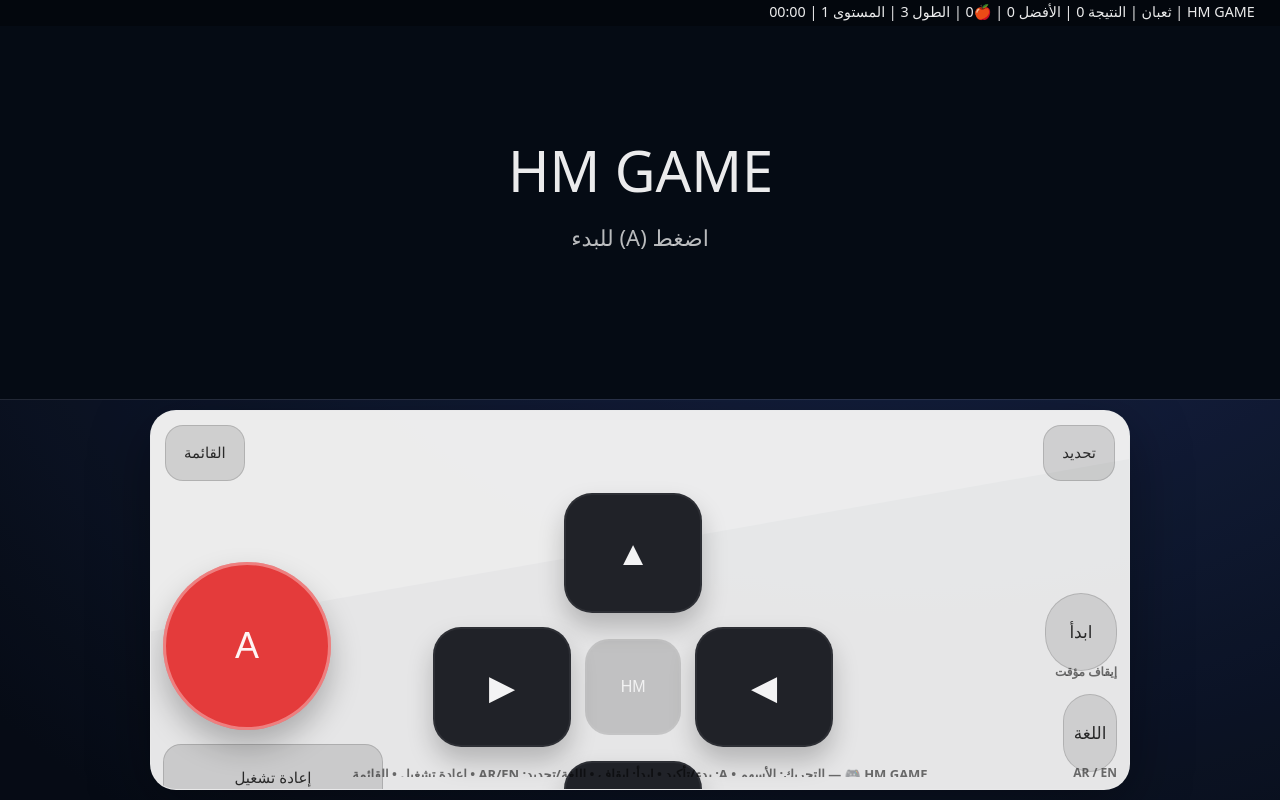
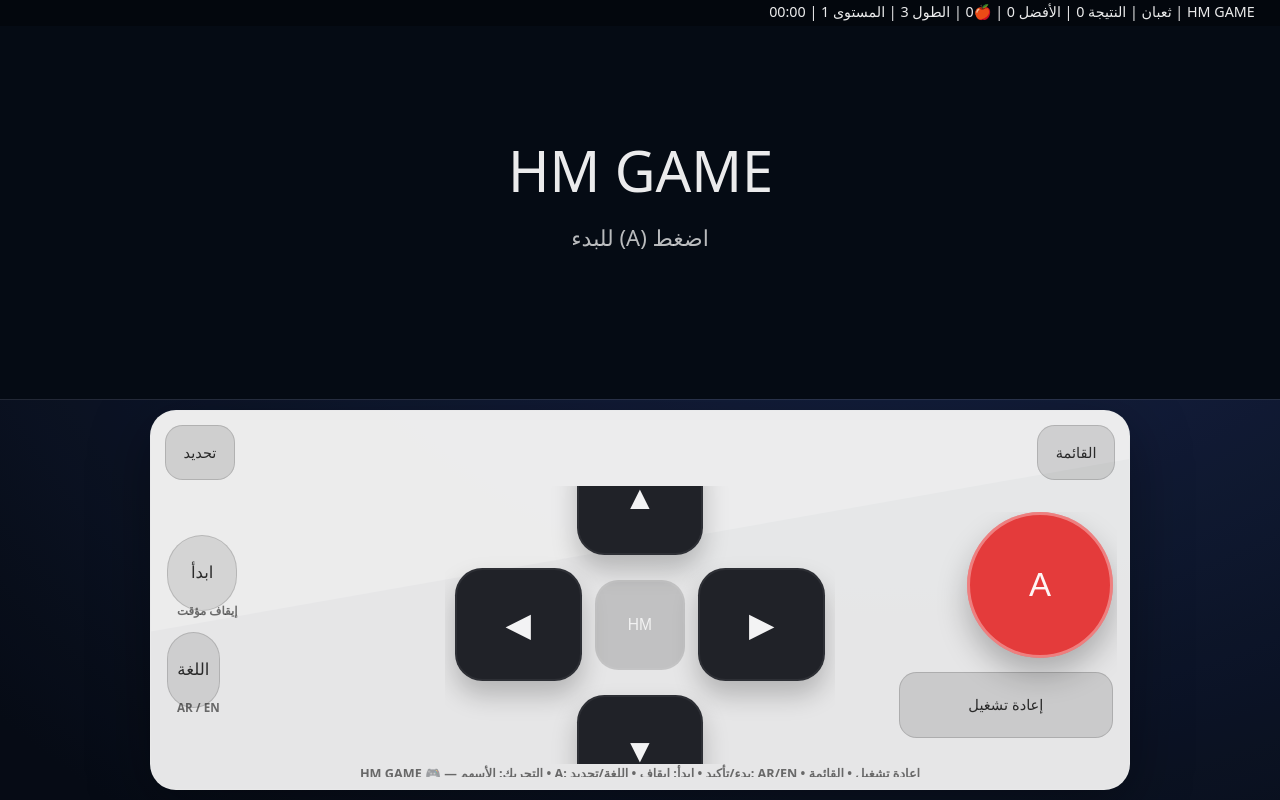
Before and after one commit to romojask/HM-GAME, a plain HTML site: page index.html in a window 1280 px wide. Drawn offline with Linux system fonts and the light colour scheme.

Commit message:
Update index.html

```diff
--- a/index.html
+++ b/index.html
@@ -11,15 +11,11 @@
       --bg:#070d18;
       --txt: rgba(255,255,255,.92);
       --shadow: rgba(0,0,0,.35);
-
       --padBase: rgba(240,240,240,.96);
       --padDark: rgba(22,24,30,.95);
       --A:#e43b3b;
 
-      /* real viewport height */
       --vh: 1vh;
-
-      /* auto scale for pad */
       --padScale: 1;
     }
 
@@ -37,12 +33,15 @@
       touch-action: manipulation;
     }
 
-    /* 50/50 real */
+    /* ✅ 50/50 أفضل */
     .app{
       height: calc(var(--vh) * 100);
       display:grid;
       grid-template-rows: 1fr 1fr;
       min-height:0;
+    }
+    @supports (height: 100dvh){
+      .app{ height: 100dvh; }
     }
 
     /* ===== GAME AREA ===== */
@@ -65,15 +64,17 @@
     /* ===== PAD AREA ===== */
     .pad{
       min-height:0;
-      padding:0;
       background: rgba(0,0,0,.12);
       overflow:hidden;
+
+      /* ✅ مهم جدًا: لا نسمح لـ RTL بقلب ترتيب الأزرار */
+      direction: ltr;
     }
+
     .padBody{
       height:100%;
       width:100%;
       margin:0;
-      max-width:none;
 
       background: var(--padBase);
       border: 1px solid rgba(255,255,255,.10);
@@ -90,6 +91,9 @@
       flex-direction:column;
       justify-content:space-between;
       min-height:0;
+
+      /* ✅ ثابت LTR */
+      direction: ltr;
     }
     .padBody:before{
       content:"";
@@ -109,7 +113,6 @@
     }
     .btn:active{ transform: translateY(1px); }
 
-    /* ===== TOP MINI ===== */
     .padTop{
       z-index:1;
       display:flex;
@@ -119,7 +122,6 @@
       padding: 2px 2px 6px 2px;
     }
 
-    /* ===== AUTO SCALE SIZES ===== */
     .smallBtn{
       height: calc(56px * var(--padScale));
       padding: 0 calc(18px * var(--padScale));
@@ -132,20 +134,17 @@
       white-space:nowrap;
     }
 
-    /* ===== PHONE-FIRST LAYOUT =====
-       حل مشكلة قص زر A: نستخدم 3 مناطق:
-       - يسار: أزرار (ابدأ/لغة)
-       - وسط: D-pad كبير
-       - يمين: A + Restart (داخل الشاشة دائمًا)
-       والعمود الأوسط يأخذ أكبر مساحة */
+    /* ✅ لمنع التداخل: نعطي الوسط مساحة أكبر */
     .padMain{
       z-index:1;
       display:grid;
-      grid-template-columns: 0.95fr 1.35fr 0.95fr;
+      grid-template-columns: minmax(0, 1fr) minmax(0, 1.45fr) minmax(0, 1fr);
       align-items:center;
-      gap: 12px;
+      gap: 14px;
       padding: 6px 0;
       min-height:0;
+
+      overflow:hidden;
     }
 
     .sideLeft{
@@ -154,14 +153,15 @@
       gap: 14px;
       padding-left: 4px;
       min-width: 0;
+      overflow:hidden;
     }
-
     .sideRight{
       display:grid;
       justify-items:end;
       gap: 14px;
       padding-right: 4px;
       min-width: 0;
+      overflow:hidden;
     }
 
     .pill{
@@ -173,6 +173,7 @@
       font-weight: 1200;
       color: rgba(0,0,0,.80);
       font-size: calc(17px * var(--padScale));
+      text-align:center;
     }
     .sub{
       font-size: calc(12px * var(--padScale));
@@ -182,12 +183,12 @@
       padding-left: 10px;
     }
 
-    /* D-Pad */
     .dpad{
       display:grid;
       justify-items:center;
       gap: calc(14px * var(--padScale));
       min-width:0;
+      overflow:hidden;
     }
     .drow{
       display:flex;
@@ -196,9 +197,10 @@
       justify-content:center;
     }
 
+    /* ✅ قللنا شوي من حجم D-pad لتفادي أي تداخل */
     .padBtn{
-      width: calc(138px * var(--padScale));
-      height: calc(120px * var(--padScale));
+      width: calc(130px * var(--padScale));
+      height: calc(116px * var(--padScale));
       border-radius: calc(28px * var(--padScale));
       background: var(--padDark);
       color: rgba(255,255,255,.95);
@@ -208,8 +210,8 @@
     }
 
     .centerDot{
-      width: calc(96px * var(--padScale));
-      height: calc(96px * var(--padScale));
+      width: calc(92px * var(--padScale));
+      height: calc(92px * var(--padScale));
       border-radius: calc(24px * var(--padScale));
       background: rgba(0,0,0,.16);
       color: rgba(255,255,255,.78);
@@ -221,16 +223,17 @@
       justify-content:center;
     }
 
-    /* A + Restart — ✅ منع القص: الحجم يتقلص تلقائياً */
+    /* ✅ زر A أصغر قليلًا لتجنب تداخل مع D-pad */
     .A{
-      width: min(100%, calc(168px * var(--padScale)));
-      height: calc(168px * var(--padScale));
+      width: min(100%, calc(150px * var(--padScale)));
+      height: calc(150px * var(--padScale));
       border-radius: 999px;
       background: var(--A);
       color: rgba(255,255,255,.95);
       font-weight: 1300;
-      font-size: calc(36px * var(--padScale));
+      font-size: calc(34px * var(--padScale));
       box-shadow: inset 0 0 0 3px rgba(255,255,255,.35), 0 16px 30px rgba(0,0,0,.25);
+      justify-self:end;
     }
 
     .restart{
@@ -243,6 +246,8 @@
       color: rgba(0,0,0,.80);
       font-size: calc(15px * var(--padScale));
       white-space:nowrap;
+      text-align:center;
+      justify-self:end;
     }
 
     .padHint{
@@ -257,14 +262,12 @@
       padding: 0 8px;
     }
 
-    /* ✅ على شاشات ضيقة جداً: نجعل الأعمدة أقرب لتجنب القص */
     @media (max-width: 360px){
-      .padMain{ grid-template-columns: 1fr 1.25fr 1fr; }
-      .padBtn{ width: calc(128px * var(--padScale)); }
-      .A{ height: calc(156px * var(--padScale)); }
+      .padMain{ grid-template-columns: minmax(0,1fr) minmax(0,1.25fr) minmax(0,1fr); }
+      .padBtn{ width: calc(124px * var(--padScale)); }
+      .A{ width: min(100%, calc(138px * var(--padScale))); height: calc(138px * var(--padScale)); }
     }
 
-    /* Desktop: pad centered */
     @media (min-width: 900px){
       .pad{
         display:flex;
@@ -290,7 +293,6 @@
 
     <div class="pad">
       <div class="padBody" id="padBody">
-
         <div class="padTop">
           <button class="btn smallBtn" data-k="SELECT" id="btnSelect">SELECT</button>
           <button class="btn smallBtn" data-k="R" id="btnMenu">MENU</button>
@@ -327,7 +329,6 @@
         <div class="padHint" id="hintLine">
           HM GAME 🎮 — Move: D-Pad • A Start/Confirm • START Pause • LANG/SELECT AR/EN • RESTART • MENU
         </div>
-
       </div>
     </div>
   </div>
@@ -335,7 +336,6 @@
 (() => {
   "use strict";
 
-  /* ====== Viewport height fix (50/50) ====== */
   function setRealVH(){
     const h = (window.visualViewport?.height || window.innerHeight);
     document.documentElement.style.setProperty("--vh", (h * 0.01) + "px");
@@ -345,20 +345,25 @@
   window.visualViewport?.addEventListener("resize", setRealVH);
   window.visualViewport?.addEventListener("scroll", setRealVH);
 
-  /* ====== Auto scale PAD ====== */
   const padBody = document.getElementById("padBody");
+
+  /* ✅ Scale يعتمد على ارتفاع + عرض لتجنب تضخم زر A على شاشات ضيقة */
   function setPadScale(){
-    const h = padBody.getBoundingClientRect().height || 360;
-    // هدف: نصف الشاشة تقريباً => scale مناسب
-    let scale = h / 380;
-    scale = Math.max(0.92, Math.min(1.28, scale));
+    const r = padBody.getBoundingClientRect();
+    const h = r.height || 360;
+    const w = r.width  || 360;
+
+    let scaleH = h / 390;
+    let scaleW = w / 520;
+    let scale = Math.min(scaleH, scaleW);
+
+    scale = Math.max(0.92, Math.min(1.22, scale));
     document.documentElement.style.setProperty("--padScale", scale.toFixed(3));
   }
   setPadScale();
   window.addEventListener("resize", setPadScale);
   window.visualViewport?.addEventListener("resize", setPadScale);
 
-  /* ====== Canvas ====== */
   const cv = document.getElementById("cv");
   const ctx = cv.getContext("2d", { alpha:false });
   let W=0, H=0, D=1;
@@ -374,6 +379,7 @@
   }
 
   window.addEventListener("contextmenu", e => e.preventDefault(), {passive:false});
+
   const clamp=(v,a,b)=>Math.max(a,Math.min(b,v));
   const now=()=>performance.now();
   const pad2=n=>String(n).padStart(2,"0");
@@ -382,9 +388,8 @@
     return `${pad2(Math.floor(s/60))}:${pad2(s%60)}`;
   };
 
-  /* ====== Language ====== */
-  const LANG_KEY="HM_LANG_SNAKE_FINAL";
-  let lang = localStorage.getItem(LANG_KEY) || "ar"; // افتراضاً عربي
+  const LANG_KEY="HM_LANG_SNAKE_FINAL2";
+  let lang = localStorage.getItem(LANG_KEY) || "ar";
 
   const T={
     ar:{
@@ -434,6 +439,7 @@
     btnHM: document.getElementById("btnHM"),
   };
 
+  /* ✅ RTL للنصوص فقط، لا نقلب لوحة التحكم */
   function applyLang(){
     document.documentElement.lang = lang;
     document.documentElement.dir  = (lang==="ar") ? "rtl" : "ltr";
@@ -448,7 +454,7 @@
     ui.hintLine.textContent  = T[lang].hint;
 
     ui.btnA.textContent = "A";
-    ui.btnHM.textContent = "HM"; // ✅ ثابت
+    ui.btnHM.textContent = "HM";
   }
 
   function toggleLang(){
@@ -458,8 +464,7 @@
   }
   applyLang();
 
-  /* ====== Best Score ====== */
-  const BEST_KEY="HM_BEST_SNAKE_FINAL";
+  const BEST_KEY="HM_BEST_SNAKE_FINAL2";
   let best = Number(localStorage.getItem(BEST_KEY) || "0");
   function setBest(v){
     if(v>best){
@@ -468,11 +473,9 @@
     }
   }
 
-  /* ====== Input (fast) ====== */
   const hold={left:false,right:false,up:false,down:false};
   let wantDir = {x:1,y:0};
   const jp={A:false,START:false,LANG:false,L:false,R:false};
-
   function clearJP(){ for(const k in jp) jp[k]=false; }
 
   function setWant(dx,dy){
@@ -492,7 +495,6 @@
     if(k==="L") jp.L=true;
     if(k==="R") jp.R=true;
   }
-
   function onUpKey(k){
     if(k==="UP") hold.up=false;
     if(k==="DOWN") hold.down=false;
@@ -517,7 +519,6 @@
     btn.addEventListener("lostpointercapture", off);
   });
 
-  /* ====== UI helpers ====== */
   function rr(x,y,w,h,r,fill){
     const rad=Math.min(r,w/2,h/2);
     ctx.beginPath();
@@ -538,9 +539,8 @@
     return s+"…";
   }
 
-  /* ====== State ====== */
   const S={
-    mode:"menu", // menu | play | pause | result
+    mode:"menu",
     score:0, apples:0, len:3, level:1,
     playMs:0, lastRunAt:0,
     resultLines:[]
@@ -579,7 +579,6 @@
     return h;
   }
 
-  /* ====== Snake (board fills the area better) ====== */
   const Snake = {
     GW: 30, GH: 20,
     cell: 18, ox:0, oy:0,
@@ -590,13 +589,6 @@
     accMs: 0,
     moveEveryMs: 170,
 
-    computeGrid(){
-      // نختار Grid ثابت “نسبياً” لكي تمتلئ المساحة أفضل
-      // ثم نكبر cell إلى أقصى حد ممكن
-      this.GH = 20;
-      this.GW = 30;
-    },
-
     layout(){
       const topH = topBarH();
       const usableW = W;
@@ -605,7 +597,6 @@
       this.cell = Math.floor(Math.min(usableW/this.GW, usableH/this.GH));
       this.cell = clamp(this.cell, 14, 80);
 
-      // ✅ نقلل الفراغ حول اللوحة (مقارنة بالنسخة السابقة)
       this.ox = Math.floor((usableW - this.cell*this.GW)/2);
       this.oy = Math.floor(topH + (usableH - this.cell*this.GH)/2);
     },
@@ -623,7 +614,6 @@
     },
 
     init(){
-      this.computeGrid();
       this.layout();
 
       S.score=0; S.apples=0; S.level=1; S.playMs=0;
@@ -664,13 +654,11 @@
       let nx=h.x+this.dir.x;
       let ny=h.y+this.dir.y;
 
-      // Wrap
       if(nx < 0) nx = this.GW - 1;
       if(nx >= this.GW) nx = 0;
       if(ny < 0) ny = this.GH - 1;
       if(ny >= this.GH) ny = 0;
 
-      // collision with self only
       if(this.snake.some((p,i)=>i>0 && p.x===nx && p.y===ny)){
         this.over(); return;
       }
@@ -684,7 +672,7 @@
 
         S.level = 1 + Math.floor(S.apples/6);
 
-        // ✅ سرعة أهدأ
+        /* ✅ أبطأ ومناسبة أكثر */
         this.moveEveryMs = clamp(175 - (S.level-1)*7, 125, 175);
 
         this.placeFood();
@@ -717,7 +705,6 @@
       ctx.fillStyle="#061025";
       ctx.fillRect(0,0,W,H);
 
-      // board frame (bigger and tighter)
       const pad = Math.max(6, Math.floor(this.cell*0.40));
       const bx = this.ox - pad;
       const by = this.oy - pad;
@@ -727,7 +714,6 @@
       ctx.fillStyle="rgba(255,255,255,.05)";
       rr(bx,by,bw,bh,18,true);
 
-      // Apple bigger
       const fx=this.ox+this.food.x*this.cell+this.cell/2;
       const fy=this.oy+this.food.y*this.cell+this.cell/2;
       ctx.fillStyle="rgba(255,211,79,.95)";
@@ -735,7 +721,6 @@
       ctx.arc(fx, fy, this.cell*0.38, 0, Math.PI*2);
       ctx.fill();
 
-      // snake
       for(let i=this.snake.length-1;i>=0;i--){
         const p=this.snake[i];
         const x=this.ox+p.x*this.cell;
@@ -763,7 +748,6 @@
     }
   };
 
-  /* ====== Screens ====== */
   function drawMenu(){
     ctx.fillStyle="#050b14";
     ctx.fillRect(0,0,W,H);
@@ -837,7 +821,6 @@
     ctx.fillText(T[lang].resultFoot, W/2, y + h*0.88);
   }
 
-  /* ====== Flow ====== */
   function goMenu(){
     S.mode="menu";
     S.score=0; S.apples=0; S.len=3; S.level=1;
@@ -854,7 +837,6 @@
     else if(S.mode==="pause"){ S.mode="play"; startClock(); }
   }
 
-  /* ====== Main loop ====== */
   let last=now();
   function loop(){
     setRealVH();
```
